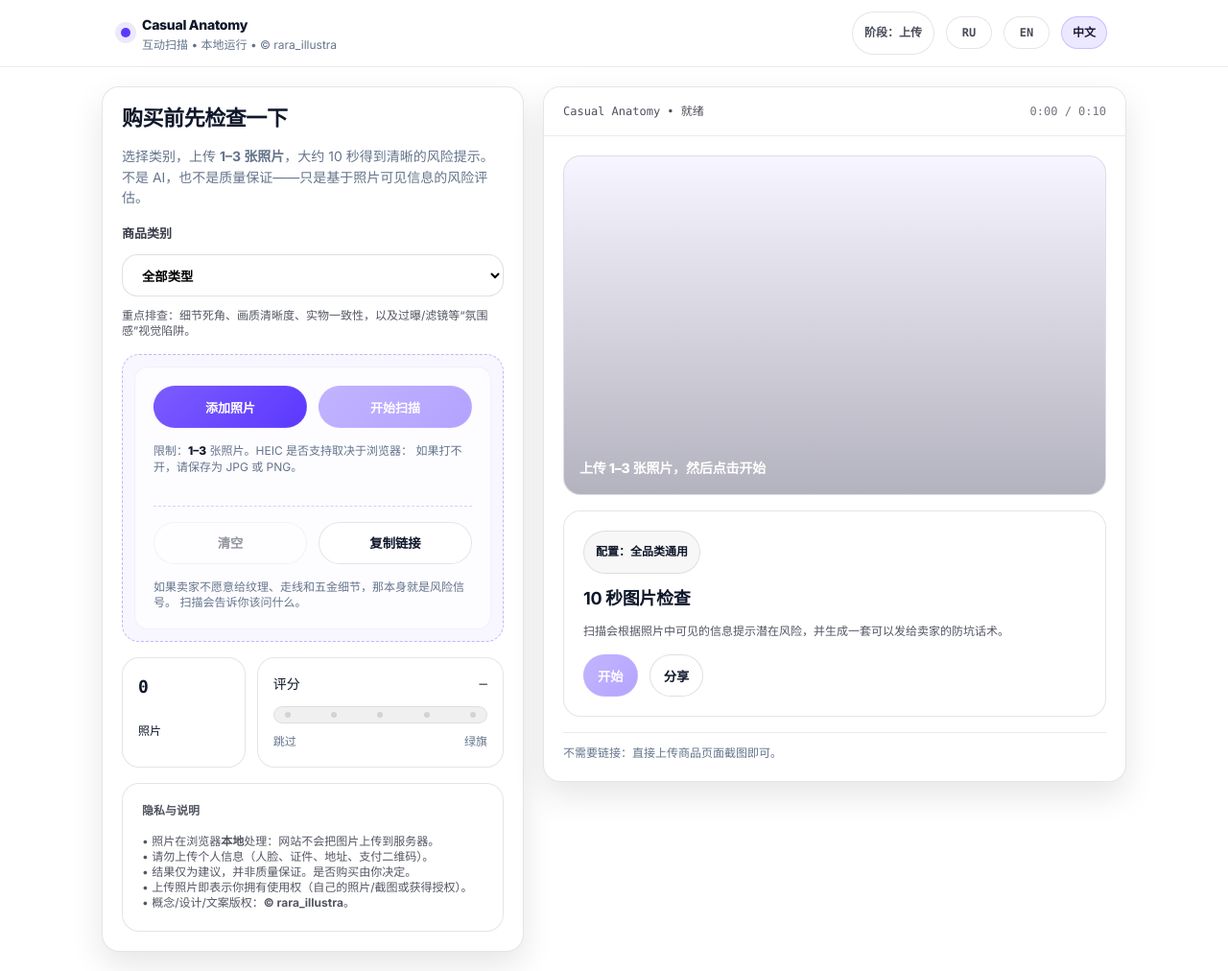
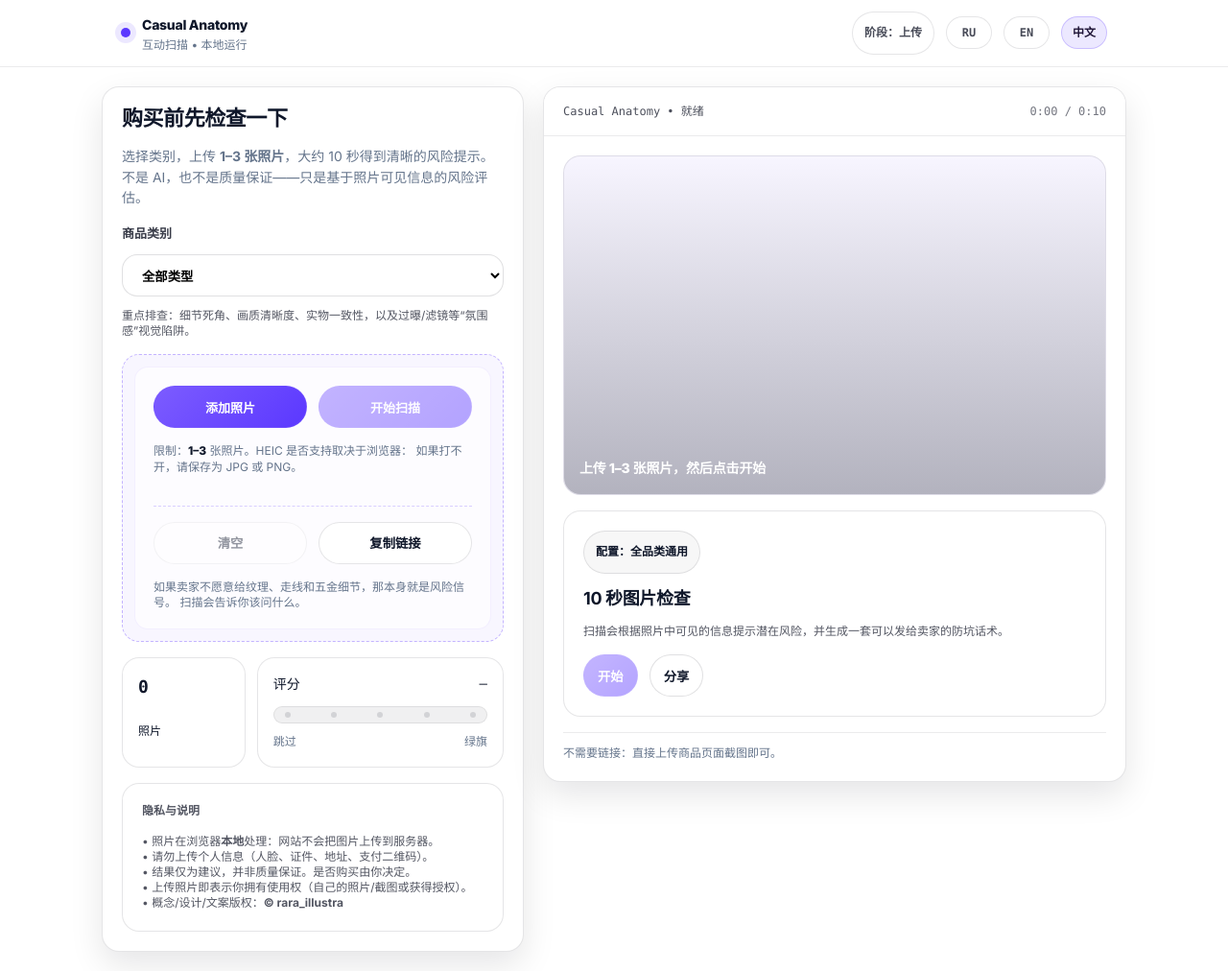
Before and after one commit to akemi-aiai/casual-anatomy, a plain HTML site: page casual-zh.html in a window 1280 px wide. Shown: the whole page at 96% size. Drawn offline with Linux system fonts and the light colour scheme.

Commit message:
Update brand subtitle in casual-zh.html
Removed copyright notice from brand subtitle.

```diff
--- a/casual-zh.html
+++ b/casual-zh.html
@@ -731,7 +731,7 @@
         <div class="dot"></div>
         <div class="brandText">
           <div class="brandTitle">Casual Anatomy</div>
-          <div class="brandSub" id="brandSub">互动扫描 • 本地运行 • © rara_illustra</div>
+          <div class="brandSub" id="brandSub">互动扫描 • 本地运行 </div>
         </div>
       </div>
 
@@ -828,7 +828,7 @@
           <div class="panel" id="privacyPanel">
             <div class="mono meta metaStrong" id="privacyTitle">隐私与说明</div>
             <div class="meta" id="privacyText">
-              • 照片在浏览器<b>本地</b>处理：网站不会把图片上传到服务器。<br>• 请勿上传个人信息（人脸、证件、地址、支付二维码）。<br>• 结果仅为建议，并非质量保证。是否购买由你决定。<br>• 上传照片即表示你拥有使用权（自己的照片/截图或获得授权）。<br>• 概念/设计/文案版权：<b>© rara_illustra</b>。
+              • 照片在浏览器<b>本地</b>处理：网站不会把图片上传到服务器。<br>• 请勿上传个人信息（人脸、证件、地址、支付二维码）。<br>• 结果仅为建议，并非质量保证。是否购买由你决定。<br>• 上传照片即表示你拥有使用权（自己的照片/截图或获得授权）。<br>• 概念/设计/文案版权：<b>© rara_illustra</b>
             </div>
           </div>
         </div>
```
